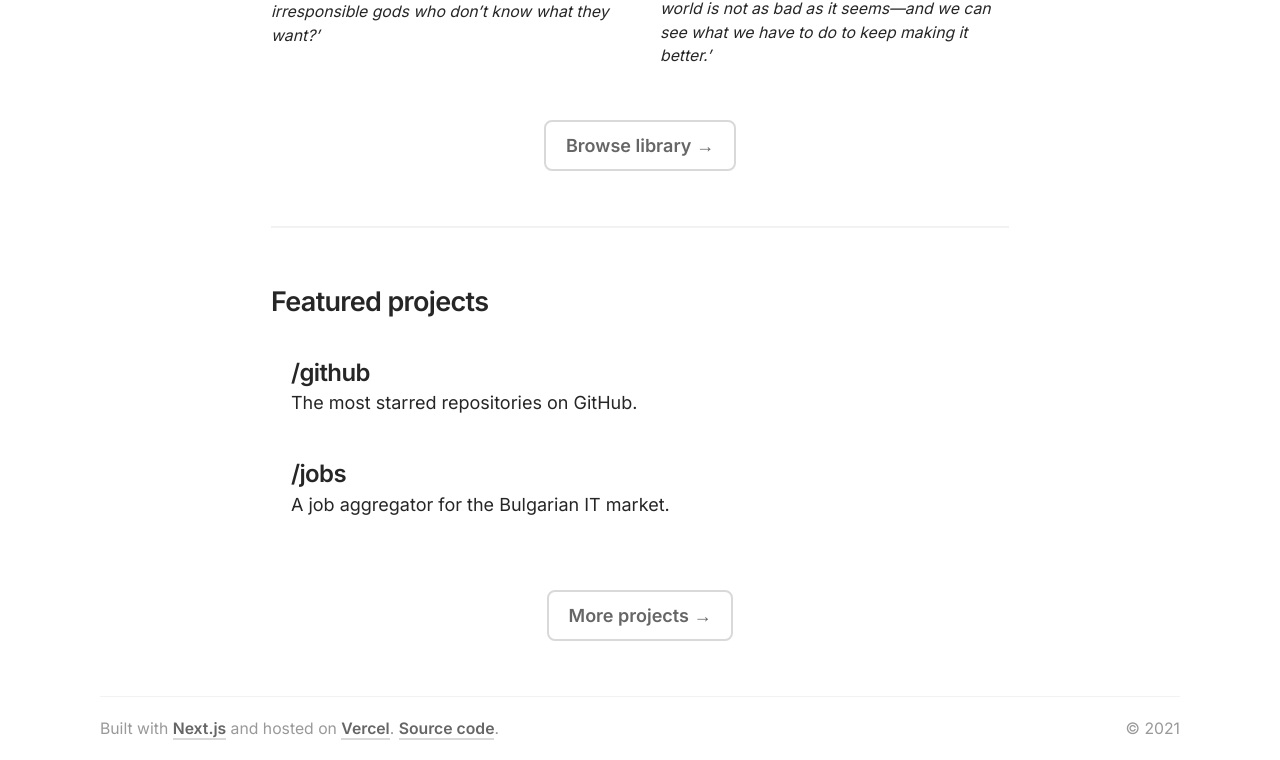
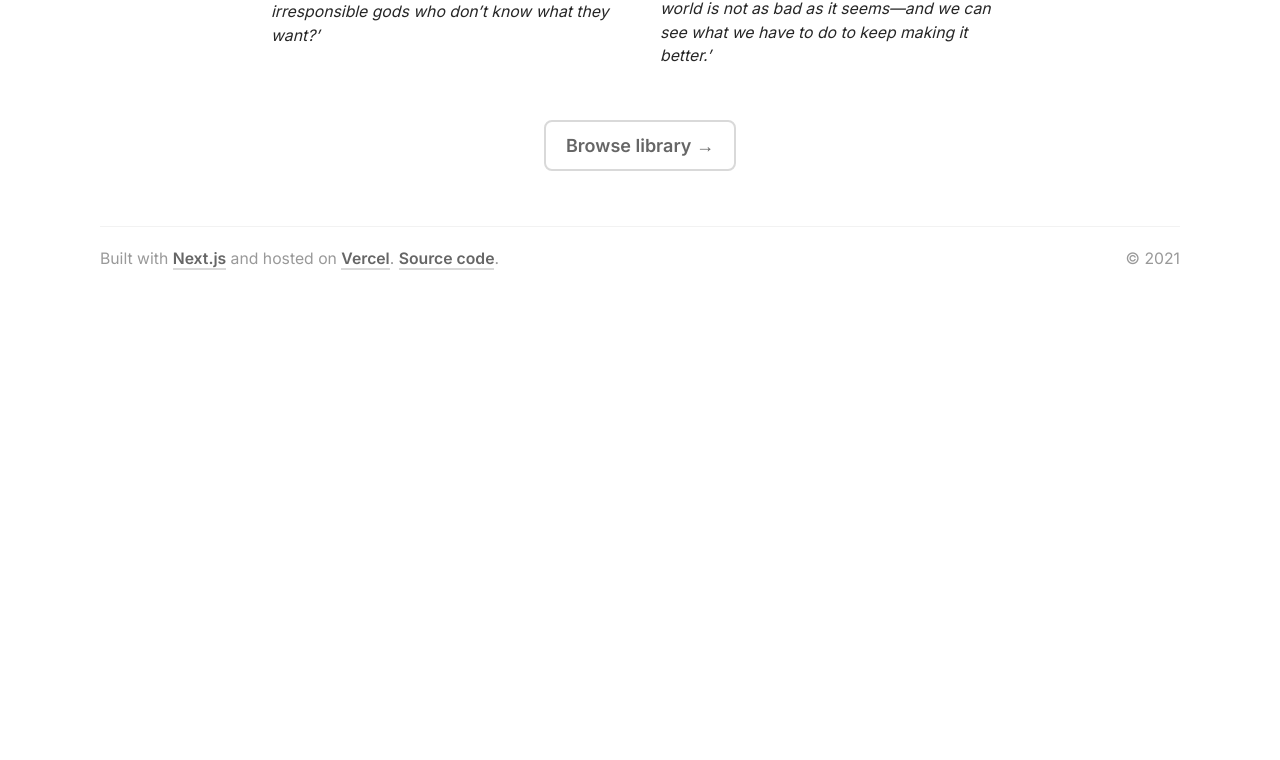
Before and after one commit to apaunchev/paunchev.com, a Next.js app: page / in a window 1280 px wide. Shown: the part 1071-1831 px from the top of the page. After the commit the page ends 1362 px from the top, so only its background shows below. Built offline with nearby package versions, Linux system fonts and the light colour scheme.

Commit message:
Remove projects section

```diff
--- a/pages/index.js
+++ b/pages/index.js
@@ -1,6 +1,5 @@
 import { ContentGrid, ContentGridLibraryItem } from '@/components/ContentGrid';
 import { PageHeader } from '@/components/PageHeader';
-import { ProjectsList } from '@/components/ProjectsList';
 import { ArticleLayout } from '@/layouts/article';
 import { getLibrary } from '@/lib/library';
 import { routes } from '@/lib/routes';
@@ -67,15 +66,6 @@ export default function Home({ recentItems }) {
           <a className="button">Browse library →</a>
         </Link>
       </p>
-      <hr className="hr--large" />
-      <h2>Featured projects</h2>
-      <ProjectsList />
-      <hr className="hr--transparent" />
-      <p className="text-center">
-        <Link href={routes.projects.href}>
-          <a className="button">More projects →</a>
-        </Link>
-      </p>
     </ArticleLayout>
   );
 }
```
